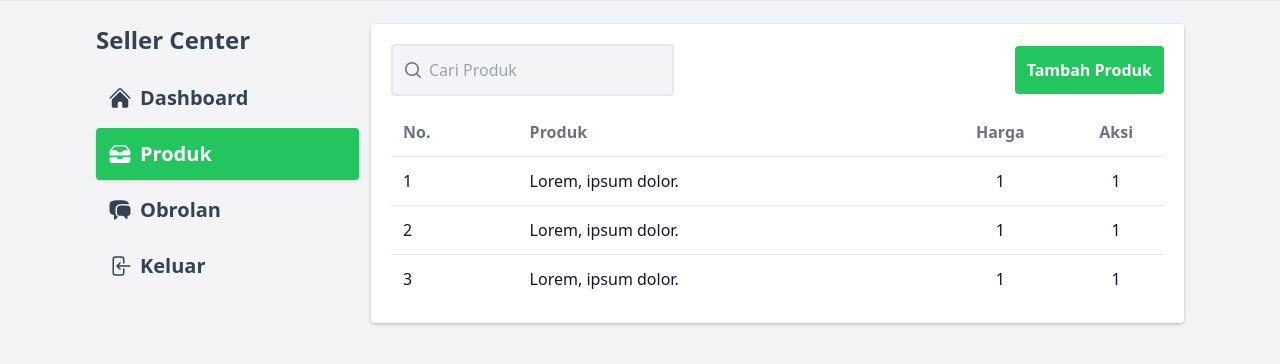
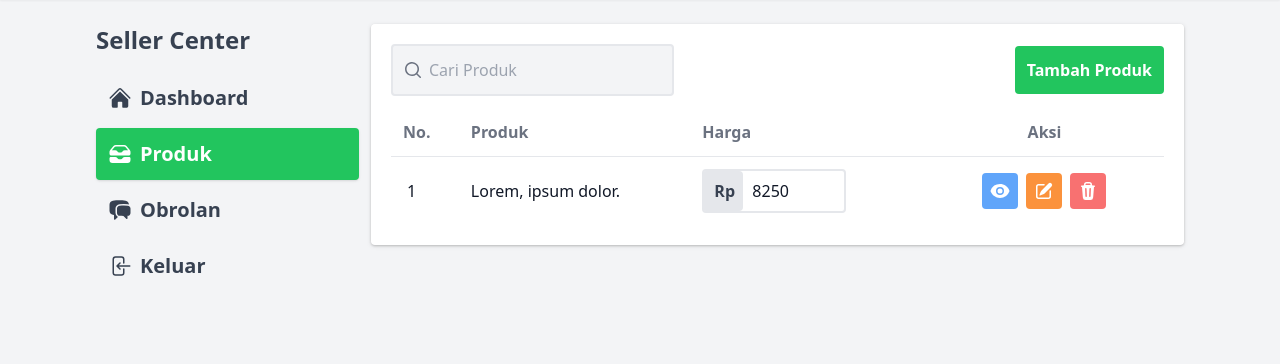
Before and after one commit to rickyaditb/ceremai-decoration-design, a website: page product_list.html in a window 1280 px wide. Shown: the part 96-460 px from the top of the page. Drawn offline with Linux system fonts and the light colour scheme.

Commit message:
feat: update product table UI

```diff
--- a/product_list.html
+++ b/product_list.html
@@ -110,28 +110,39 @@
                             <tr>
                                 <th class="p-3">No.</th>
                                 <th>Produk</th>
-                                <th class="text-center">Harga</th>
+                                <th>Harga</th>
                                 <th class="text-center">Aksi</th>
                             </tr>
                         </thead>
                         <tbody>
                             <tr class="text-gray-900 border-t hover:bg-gray-100">
-                                <td class="p-3">1</td>
+                                <td class="p-4">1</td>
                                 <td>Lorem, ipsum dolor.</td>
-                                <td class="text-center">1</td>
-                                <td class="text-center">1</td>
-                            </tr>
-                            <tr class="text-gray-900 border-t hover:bg-gray-100">
-                                <td class="p-3">2</td>
-                                <td>Lorem, ipsum dolor.</td>
-                                <td class="text-center">1</td>
-                                <td class="text-center">1</td>
-                            </tr>
-                            <tr class="text-gray-900 border-t hover:bg-gray-100">
-                                <td class="p-3">3</td>
-                                <td>Lorem, ipsum dolor.</td>
-                                <td class="text-center">1</td>
-                                <td class="text-center">1</td>
+                                <td>
+                                    <div class="flex items-center">
+                                        <span class="absolute bg-gray-200 p-2 pl-3 rounded text-gray-700 font-bold">Rp</span>
+                                        <input type="text" value="8250" class="border-2 border-gray-200 rounded p-2 pl-12 w-36">
+                                    </div>
+                                </td>
+                                <td class="flex p-4 justify-center gap-2">
+                                    <div class="bg-blue-400 text-white p-2 rounded cursor-pointer">
+                                        <svg xmlns="http://www.w3.org/2000/svg" viewBox="0 0 20 20" fill="currentColor" class="w-5 h-5">
+                                            <path d="M10 12.5a2.5 2.5 0 100-5 2.5 2.5 0 000 5z" />
+                                            <path fill-rule="evenodd" d="M.664 10.59a1.651 1.651 0 010-1.186A10.004 10.004 0 0110 3c4.257 0 7.893 2.66 9.336 6.41.147.381.146.804 0 1.186A10.004 10.004 0 0110 17c-4.257 0-7.893-2.66-9.336-6.41zM14 10a4 4 0 11-8 0 4 4 0 018 0z" clip-rule="evenodd" />
+                                        </svg>
+                                    </div>
+                                    <div class="bg-orange-400 text-white p-2 rounded cursor-pointer">
+                                        <svg xmlns="http://www.w3.org/2000/svg" viewBox="0 0 20 20" fill="currentColor" class="w-5 h-5">
+                                            <path d="M5.433 13.917l1.262-3.155A4 4 0 017.58 9.42l6.92-6.918a2.121 2.121 0 013 3l-6.92 6.918c-.383.383-.84.685-1.343.886l-3.154 1.262a.5.5 0 01-.65-.65z" />
+                                            <path d="M3.5 5.75c0-.69.56-1.25 1.25-1.25H10A.75.75 0 0010 3H4.75A2.75 2.75 0 002 5.75v9.5A2.75 2.75 0 004.75 18h9.5A2.75 2.75 0 0017 15.25V10a.75.75 0 00-1.5 0v5.25c0 .69-.56 1.25-1.25 1.25h-9.5c-.69 0-1.25-.56-1.25-1.25v-9.5z" />
+                                        </svg>
+                                    </div>
+                                    <div class="bg-red-400 text-white p-2 rounded cursor-pointer">
+                                        <svg xmlns="http://www.w3.org/2000/svg" viewBox="0 0 20 20" fill="currentColor" class="w-5 h-5">
+                                            <path fill-rule="evenodd" d="M8.75 1A2.75 2.75 0 006 3.75v.443c-.795.077-1.584.176-2.365.298a.75.75 0 10.23 1.482l.149-.022.841 10.518A2.75 2.75 0 007.596 19h4.807a2.75 2.75 0 002.742-2.53l.841-10.52.149.023a.75.75 0 00.23-1.482A41.03 41.03 0 0014 4.193V3.75A2.75 2.75 0 0011.25 1h-2.5zM10 4c.84 0 1.673.025 2.5.075V3.75c0-.69-.56-1.25-1.25-1.25h-2.5c-.69 0-1.25.56-1.25 1.25v.325C8.327 4.025 9.16 4 10 4zM8.58 7.72a.75.75 0 00-1.5.06l.3 7.5a.75.75 0 101.5-.06l-.3-7.5zm4.34.06a.75.75 0 10-1.5-.06l-.3 7.5a.75.75 0 101.5.06l.3-7.5z" clip-rule="evenodd" />
+                                        </svg>
+                                    </div>
+                                </td>
                             </tr>
                         </tbody>
                     </table>
```
Also changed, not shown: style.css.
